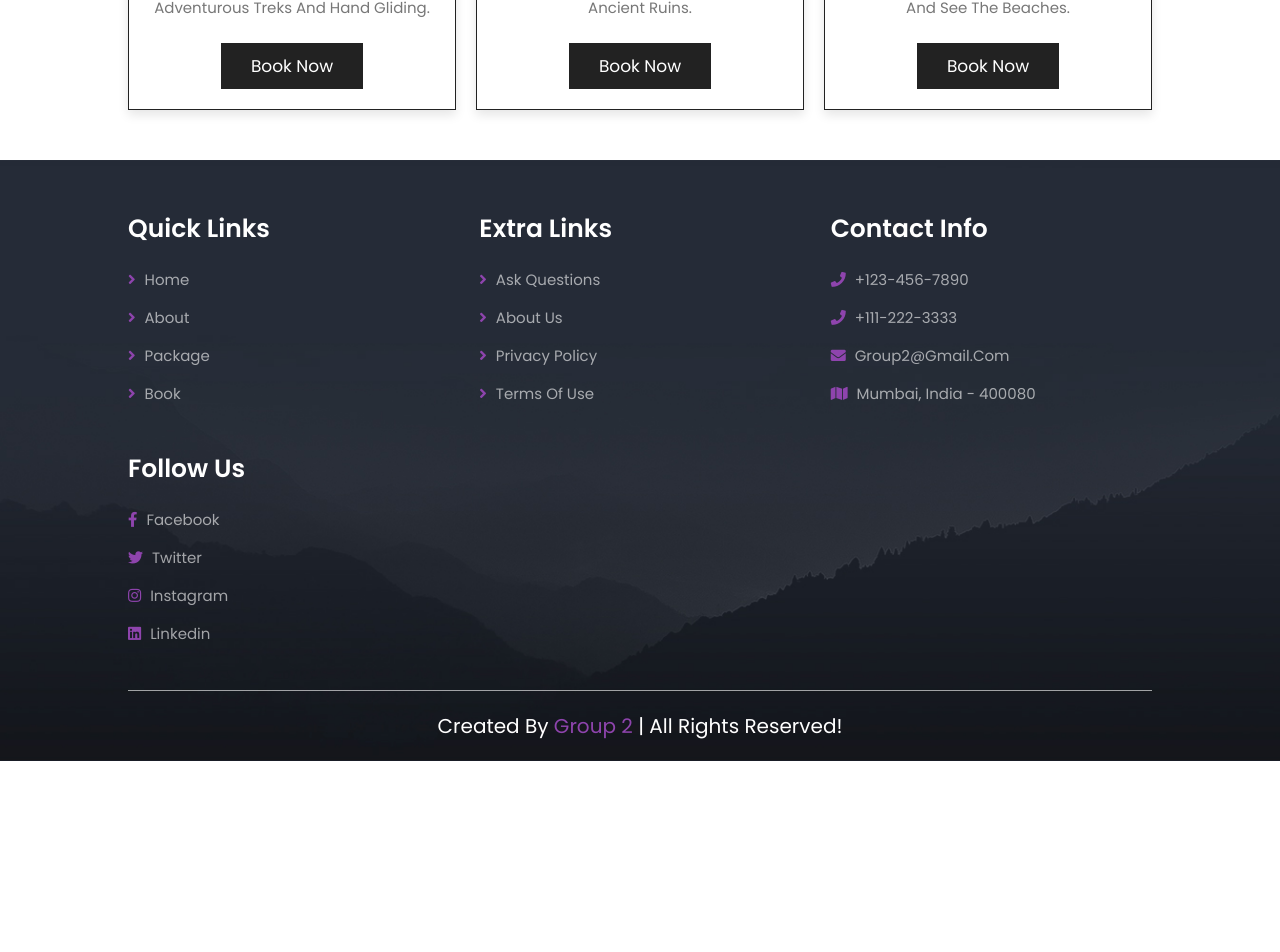
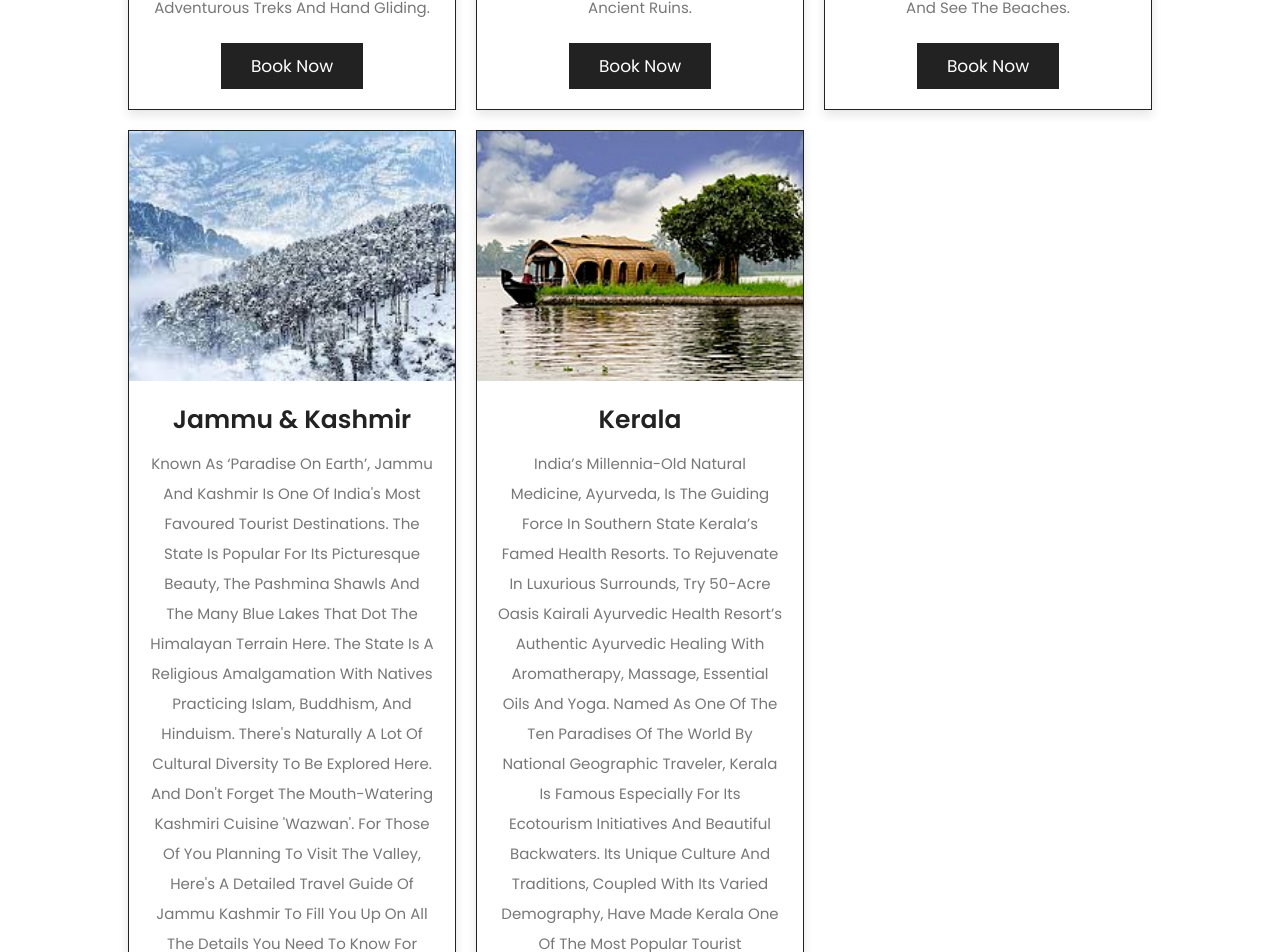
Before and after one commit to shreynaik100/TrendsProject_Group2, a React (Create React App) app: page /package in a window 1280 px wide. Shown: the part 1780-2732 px from the top of the page. Before the commit the page ends 2541 px from the top, so only its background shows below. Built offline with nearby package versions, Linux system fonts and the light colour scheme.

Commit message:
updated packages

```diff
--- a/src/App.css
+++ b/src/App.css
@@ -487,7 +487,9 @@ section {
 .packages .box-container .box:nth-child(3),
 .packages .box-container .box:nth-child(4),
 .packages .box-container .box:nth-child(5),
-.packages .box-container .box:nth-child(6) {
+.packages .box-container .box:nth-child(6),
+.packages  .box-container .box:nth-child(7),
+.packages  .box-container .box:nth-child(8){
   display: inline-block;
 }
 
--- a/src/components/Package.js
+++ b/src/components/Package.js
@@ -102,6 +102,38 @@ const Package = () => {
                         </div>
                     </div>
 
+                    <div class="box">
+                        <div class="image">
+                            <img src="images/package-7.jpg" alt="" />
+                        </div>
+                        <div class="content">
+                            <h3>Jammu & Kashmir</h3>
+                            <p>Known as ‘Paradise on Earth’, Jammu and Kashmir is one of India's most favoured tourist destinations.
+                                The state is popular for its picturesque beauty, the pashmina shawls and the many blue lakes that dot the Himalayan terrain here.
+                                The state is a religious amalgamation with natives practicing Islam, Buddhism, and Hinduism. There's naturally a lot of cultural diversity to be explored here.
+                                And don't forget the mouth-watering Kashmiri cuisine 'Wazwan'. For those of you planning to visit the Valley, here's a detailed travel guide of Jammu Kashmir to fill you up on all the details you need to know for your tourism here.
+                            </p>
+                            <a href="#" class="btn">book now</a>
+                        </div>
+                    </div>
+
+                    <div class="box">
+                        <div class="image">
+                            <img src="images/package-8.jpg" alt="" />
+                        </div>
+                        <div class="content">
+                            <h3>Kerala</h3>
+                            <p>India’s millennia-old natural medicine, Ayurveda, is the guiding force in southern state Kerala’s famed health resorts.
+                                 To rejuvenate in luxurious surrounds, try 50-acre oasis Kairali Ayurvedic Health Resort’s authentic ayurvedic healing with aromatherapy, massage, essential oils and yoga.
+
+                                Named as one of the ten paradises of the world by National Geographic Traveler, Kerala is famous especially for its ecotourism initiatives and beautiful backwaters.
+                                Its unique culture and traditions, coupled with its varied demography, have made Kerala one of the most popular tourist destinations in the world.
+
+                            </p>
+                            <a href="#" class="btn">book now</a>
+                        </div>
+                    </div>
+
 
 
                 </div>
```
Also changed, not shown: public/images/package-7.jpg (added), public/images/package-8.jpg (added).
